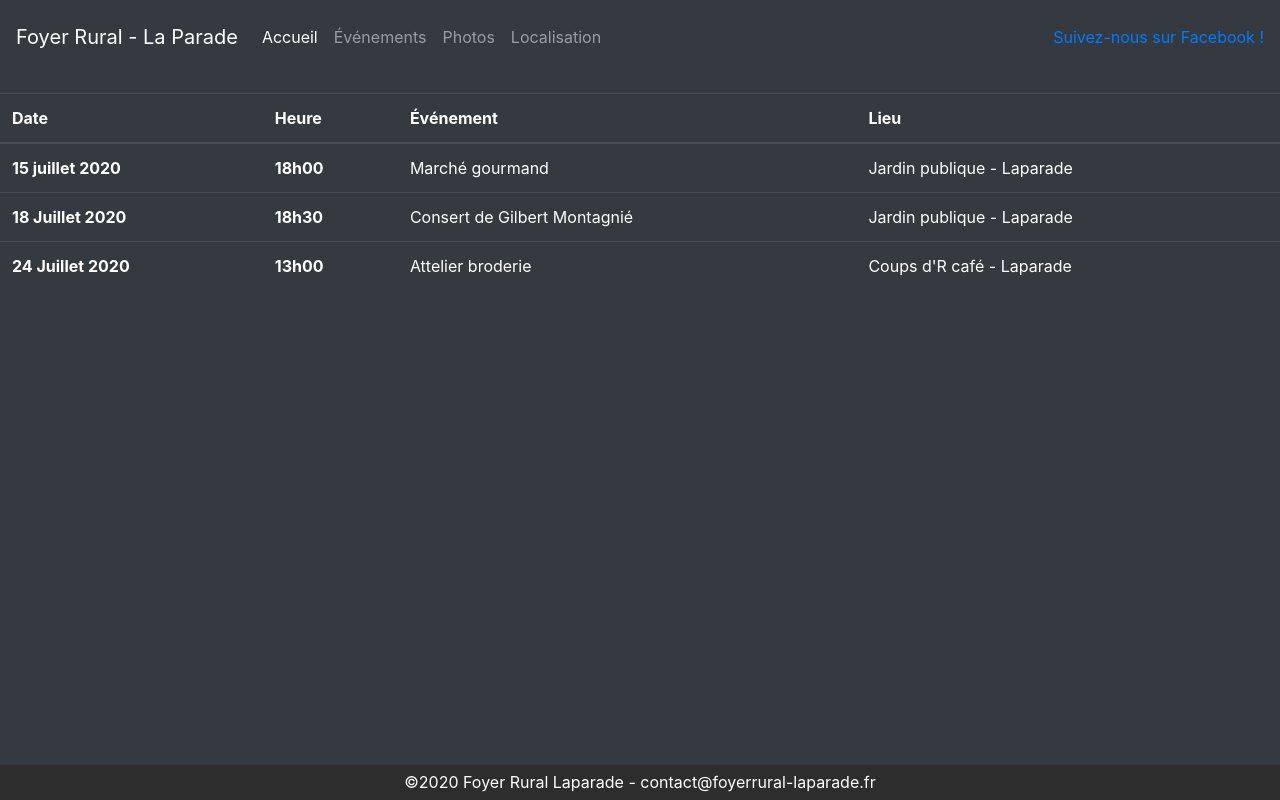
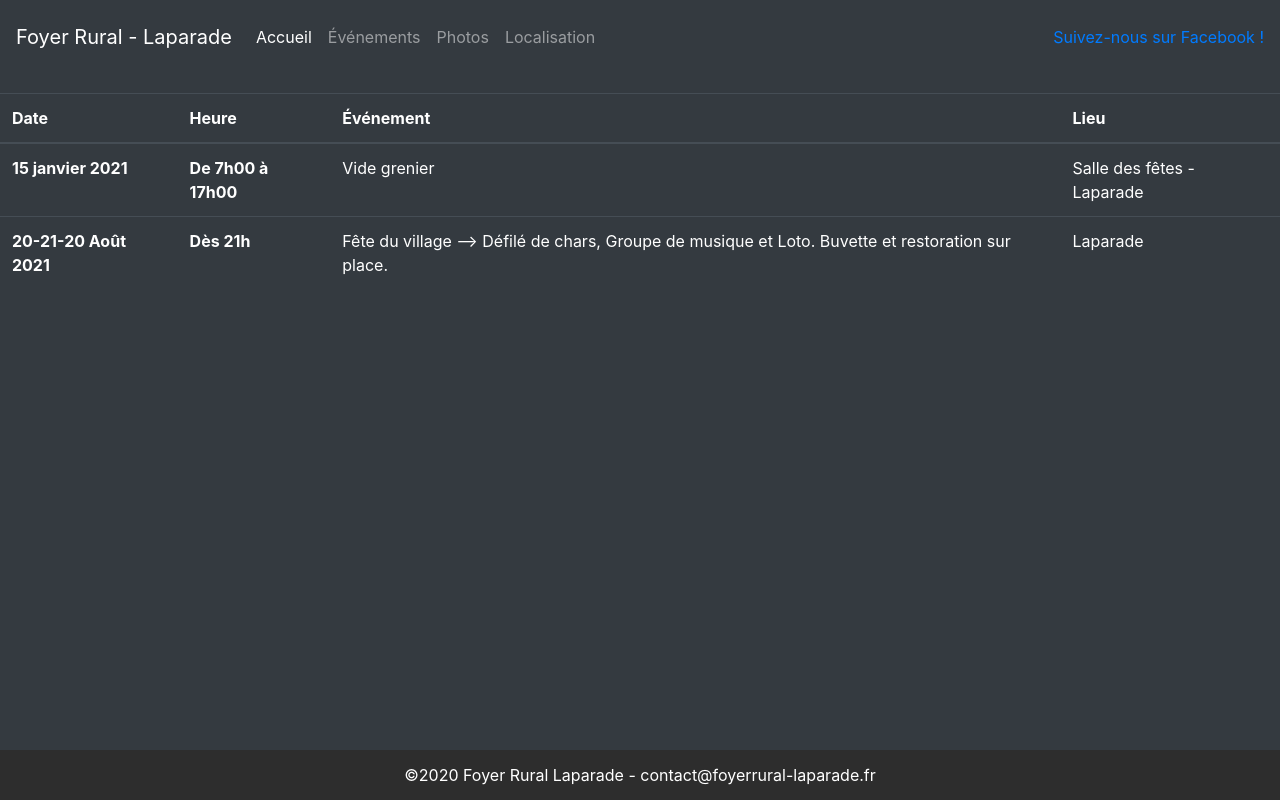
Before and after one commit to Nem-developing/foyerrural-laparade, a PHP site: page /pages/evenements.html in a window 1280 px wide. Run offline with PHP 8.4, Linux system fonts and the light colour scheme.

Commit message:
Add files via upload

```diff
--- a/css/styles.css
+++ b/css/styles.css
@@ -4,7 +4,7 @@
 */
 
 .carousel-inner {
-    height: 400px!important;
+    max-height: 500px!important;
     background-color: gray;
 }
 
@@ -23,12 +23,13 @@ footer {
     align-items: center;
     position: fixed;
     bottom: 0px;
-    height: 35px;
+    height: 50px;
     width: 100%;
     background-color:#2d2d2d;
     color: white;
     padding-top: 14px;
     text-align:center;
+    padding-top: 15px;
 }
 
 .pubfb {
--- a/index.html
+++ b/index.html
@@ -40,13 +40,13 @@
         <div id="carouselExampleInterval" class="carousel slide bg-dark" data-ride="carousel">
             <div class="carousel-inner">
                 <div class="carousel-item active">
-                    <img src="images/accueil/image_carrousel-1.jpg" class="d-block w-100" alt="Image d'illustration des fètes organisées par l'association Foyer Rural de Laprade">
+                        <img src="images/accueil/20200906_143655.jpg" class="d-block w-100" alt="Image d'illustration des fètes organisées par l'association Foyer Rural de Laprade">
                 </div>
                 <div class="carousel-item">
-                    <img src="images/accueil/image_carrousel-2.jpg" class="d-block w-100" alt="Image d'illustration des fètes organisées par l'association Foyer Rural de Laprade">
+                    <img src="images/accueil/FB_IMG_1599394931190-cp.jpg" class="d-block w-100" alt="Image d'illustration des fètes organisées par l'association Foyer Rural de Laprade">
                 </div>
                 <div class="carousel-item">
-                    <img src="images/accueil/image_carrousel-3.jpg" class="d-block w-100" alt="Image d'illustration des fètes organisées par l'association Foyer Rural de Laprade">
+                    <img src="images/accueil/FB_IMG_1599395498779.jpg" class="d-block w-100" alt="Image d'illustration des fètes organisées par l'association Foyer Rural de Laprade">
                 </div>
             </div>
             <a class="carousel-control-prev" href="#carouselExampleInterval" role="button" data-slide="prev">
--- a/pages/evenements.html
+++ b/pages/evenements.html
@@ -11,7 +11,7 @@
         <!-- Menu -->
 
         <nav class="navbar navbar-expand-lg navbar-dark bg-dark">
-            <a class="navbar-brand" href="../index.html">Foyer Rural - La Parade</a>
+            <a class="navbar-brand" href="../index.html">Foyer Rural - Laparade</a>
             <button class="navbar-toggler" type="button" data-toggle="collapse" data-target="#navbarColor01" aria-controls="navbarColor01" aria-expanded="false" aria-label="Toggle navigation">
                 <span class="navbar-toggler-icon"></span>
             </button>
@@ -52,22 +52,16 @@
                 </thead>
                 <tbody>
                     <tr>
-                        <th scope="row">15 juillet 2020</th>
-                        <th>18h00</th>
-                        <td>Marché gourmand</td>
-                        <td>Jardin publique - Laparade</td>
+                        <th scope="row">15 janvier 2021</th>
+                        <th>De 7h00 à 17h00</th>
+                        <td>Vide grenier</td>
+                        <td>Salle des fêtes - Laparade</td>
                     </tr>
                     <tr>
-                        <th scope="row">18 Juillet 2020</th>
-                        <th>18h30</th>
-                        <td>Consert de Gilbert Montagnié</td>
-                        <td>Jardin publique - Laparade</td>
-                    </tr>
-                    <tr>
-                        <th scope="row">24 Juillet 2020</th>
-                        <th>13h00</th>
-                        <td>Attelier broderie</td>
-                        <td>Coups d'R café - Laparade</td>
+                        <th scope="row">20-21-20 Août 2021</th>
+                        <th>Dès 21h</th>
+                        <td>Fête du village --> Défilé de chars, Groupe de musique et Loto. Buvette et restoration sur place.	</td>
+                        <td>Laparade</td>
                     </tr>
                 </tbody>
             </table>
```
Also changed, not shown: pages/localisation.html (+3 -19 lines), images/accueil/20200906_143655.jpg (added), images/accueil/FB_IMG_1599394931190-cp.jpg (added), images/accueil/FB_IMG_1599395498779.jpg (added).
